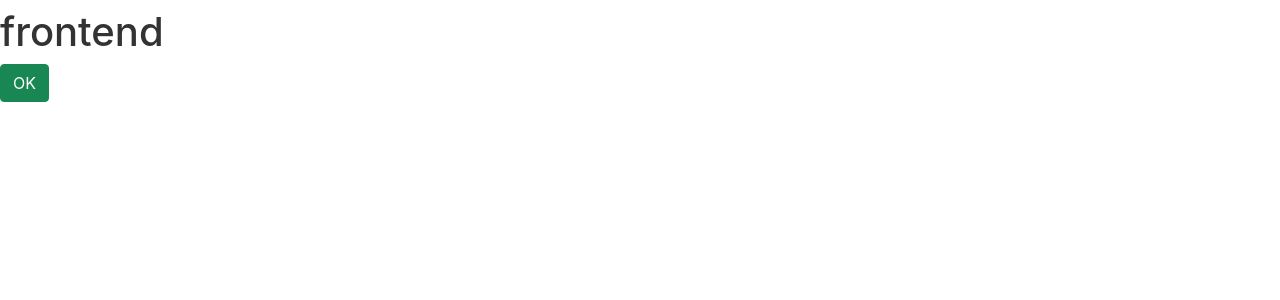
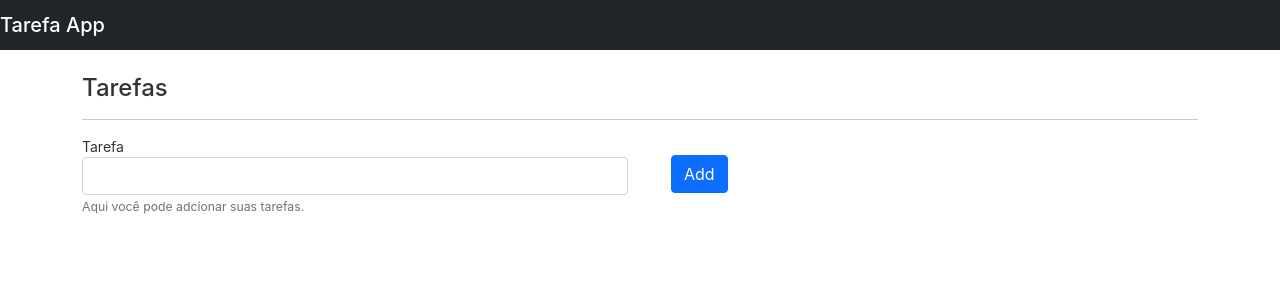
Before and after one commit to heitorbarbosaramos/spring-angular, an Angular app in the folder frontend/: page / in a window 1280 px wide. Shown: the top 300 px of the page. Built offline with nearby package versions, Linux system fonts and the light colour scheme.

Commit message:
Criando formulario

```diff
--- a/frontend/src/app/app.component.css
+++ b/frontend/src/app/app.component.css
@@ -14,6 +14,10 @@
   h5,
   h6 {
     margin: 8px 0;
+  }
+
+  .top{
+    margin: 19px;
   }
 
   p {
--- a/frontend/src/app/app.component.html
+++ b/frontend/src/app/app.component.html
@@ -1,3 +1,22 @@
-<h1>{{title}}</h1>
+<nav class="navbar navbar-dark bg-dark">
+    <a class="navbar-brand mb-0 h1" href="#">Tarefa App</a>
+</nav>
 
-<button class="btn btn-success">OK</button>
+<div class="container mt-4">
+    <h4>Tarefas</h4>
+    <hr />
+    <form class="form-inline" autocomplete="off">
+        <div class="row">
+            <div class="col-md-6">
+                <div class="form-group">
+                    <label for="inputTarefa">Tarefa</label>
+                    <input type="email" id="inputTarefa" class="form-control" required>
+                    <small id="emailHelp" class="form-text text-muted">Aqui você pode adcionar suas tarefas.</small>
+                </div>
+            </div>
+            <div class="col-md-2">
+                <button type="submit" class="btn btn-primary top">Add</button>
+            </div>
+        </div>
+    </form>
+</div>
```
